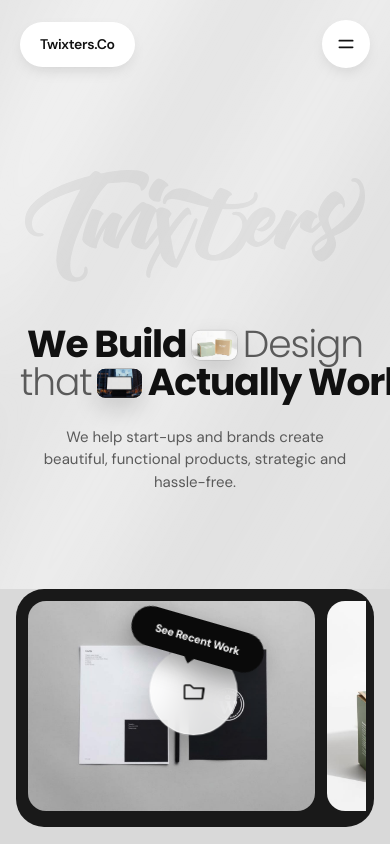
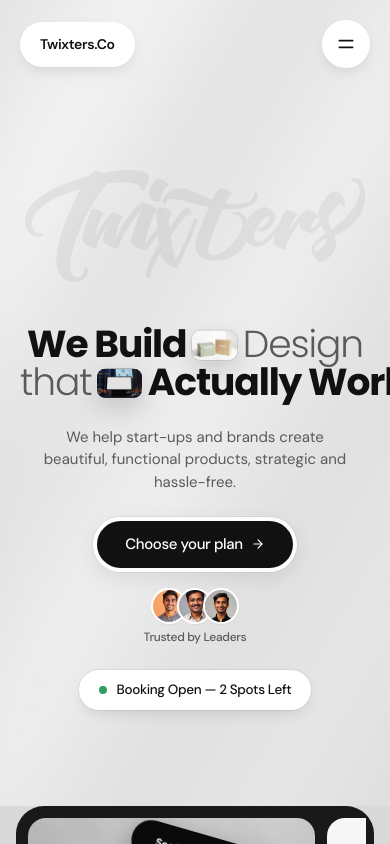
Before and after one commit to AmoghSamarth/Twixters.co, a React (Vite) app: page / in a window 390 px wide. Shown: the top 844 px of the page. Built offline with nearby package versions, Linux system fonts and the light colour scheme.

Commit message:
feat: reinstate hero CTA group and interactive pricing section matching reference

```diff
--- a/src/App.jsx
+++ b/src/App.jsx
@@ -6,6 +6,7 @@ import { Process } from "./components/tw/process";
 import { Testimonials } from "./components/tw/testimonials";
 import { CaseStudies } from "./components/tw/case-studies";
 import { Founder } from "./components/tw/founder";
+import { Pricing } from "./components/tw/pricing";
 import { Faq } from "./components/tw/faq";
 import { FinalCta } from "./components/tw/final-cta";
 import { StructuredData } from "./components/tw/structured-data";
@@ -23,6 +24,7 @@ export default function App() {
         <Testimonials />
         <CaseStudies />
         <Founder />
+        <Pricing />
         <Faq />
         <FinalCta />
       </main>
--- a/src/components/tw/hero.jsx
+++ b/src/components/tw/hero.jsx
@@ -1,5 +1,6 @@
 import { useEffect, useState } from "react";
 import { hero } from "../../content/site";
+import { InkPill, StatusPill } from "./primitives";
 import { Reveal } from "./reveal";
 function TwixtersWatermark({ className = "" }) {
   return <svg
@@ -93,6 +94,46 @@ export function Hero() {
             {hero.sub}
           </p>
         </Reveal>
+
+        {/* CTA & Trusted by group */}
+        <Reveal
+          delay={280}
+          className="mt-6 flex flex-col items-center justify-center gap-4 sm:mt-8 sm:flex-row sm:gap-6"
+        >
+          {/* Obsidian CTA pill with white capsule outer frame */}
+          <div className="rounded-full p-1 bg-surface/90 shadow-[0_6px_20px_rgba(0,0,0,0.08)] ring-1 ring-black/5">
+            <InkPill href={hero.cta.href} className="min-h-[46px] px-7 py-3 text-[15px] sm:text-[16px]">
+              {hero.cta.label}
+            </InkPill>
+          </div>
+
+          {/* Real avatar stack + Trusted by Leaders */}
+          <div className="flex flex-col items-center gap-1 sm:items-start">
+            <ul className="flex items-center pl-2.5">
+              {hero.avatars.map((a) => (
+                <li key={a.src} className="-ml-2.5">
+                  <img
+                    src={a.src}
+                    alt={a.alt}
+                    width={72}
+                    height={72}
+                    loading="lazy"
+                    decoding="async"
+                    className="size-9 rounded-full border-2 border-surface object-cover shadow-xs"
+                  />
+                </li>
+              ))}
+            </ul>
+            <p className="text-[12px] font-medium tracking-tight text-ink-muted">{hero.trustLabel}</p>
+          </div>
+        </Reveal>
+
+        {/* Booking Open status pill with pulsing green dot */}
+        <Reveal delay={340} className="mt-6 flex justify-center sm:mt-8">
+          <StatusPill className="px-5 py-2.5 text-[13.5px] shadow-[0_2px_8px_rgba(0,0,0,0.06)] ring-1 ring-black/5">
+            {hero.availability}
+          </StatusPill>
+        </Reveal>
       </div>
     </section>
   );
--- a/src/components/tw/pricing.jsx
+++ b/src/components/tw/pricing.jsx
@@ -1,8 +1,11 @@
+import { useState } from "react";
 import { capabilities, pricing } from "../../content/site";
 import { ArrowUpRight, Eyebrow } from "./primitives";
 import { Reveal } from "./reveal";
+
 function PlusInCircle() {
-  return <svg
+  return (
+    <svg
       viewBox="0 0 24 24"
       fill="none"
       stroke="currentColor"
@@ -13,10 +16,24 @@ function PlusInCircle() {
     >
       <circle cx="12" cy="12" r="9.25" />
       <path d="M12 8.25v7.5M8.25 12h7.5" />
-    </svg>;
+    </svg>
+  );
 }
+
 export function Pricing() {
-  return <section id="pricing" aria-labelledby="pricing-heading" className="px-5 py-24 sm:px-8 sm:py-32">
+  const [isCustom, setIsCustom] = useState(false);
+
+  const customIncluded = [
+    "Tailored scope & deliverables",
+    "One-off fee or milestone billing",
+    "End-to-end collaboration",
+    "High-impact execution",
+    "Workshops & reviews",
+    "Full documentation & assets"
+  ];
+
+  return (
+    <section id="pricing" aria-labelledby="pricing-heading" className="px-5 py-24 sm:px-8 sm:py-32">
       <Reveal className="mx-auto max-w-[1200px]">
         <Eyebrow>{pricing.eyebrow}</Eyebrow>
         <h2
@@ -29,31 +46,54 @@ export function Pricing() {
 
       <Reveal delay={90} className="mx-auto mt-14 max-w-[1200px]">
         <div className="grid gap-10 rounded-[28px] bg-gradient-to-b from-[#e8e8e8] to-[#f7f7f7] p-6 shadow-lift sm:rounded-[36px] sm:p-10 lg:grid-cols-[40%_1fr] lg:gap-14">
-          {
-    /* Price column */
-  }
+          {/* Price column */}
           <div className="flex flex-col justify-between">
             <div>
-              {
-    /* Plan indicator. The reference shows a two-state control, but
-       the current implementation defines only the "One Time" plan —
-       no second plan or price is invented here. */
-  }
+              {/* Interactive plan switcher toggle */}
               <div className="inline-flex items-center gap-1 rounded-pill bg-[#dcdcdc] p-1">
-                <span className="rounded-pill bg-accent px-4 py-2 text-[13px] font-semibold tracking-tight text-white">
+                <button
+                  type="button"
+                  onClick={() => setIsCustom(false)}
+                  className={`rounded-pill px-4 py-2 text-[13px] font-semibold tracking-tight transition-all duration-300 ${
+                    !isCustom
+                      ? "bg-accent text-white shadow-xs"
+                      : "text-ink-muted hover:text-ink"
+                  }`}
+                >
                   {pricing.planLabel}
-                </span>
-                <span className="px-4 py-2 text-[13px] font-medium tracking-tight text-ink-muted">
+                </button>
+                <button
+                  type="button"
+                  onClick={() => setIsCustom(true)}
+                  className={`rounded-pill px-4 py-2 text-[13px] font-semibold tracking-tight transition-all duration-300 ${
+                    isCustom
+                      ? "bg-accent text-white shadow-xs"
+                      : "text-ink-muted hover:text-ink"
+                  }`}
+                >
                   {pricing.planNote}
-                </span>
+                </button>
               </div>
 
-              <p className="mt-8 flex flex-wrap items-baseline gap-2">
+              <div className="mt-8 transition-opacity duration-300">
+                {!isCustom ? (
+                  <p className="flex flex-wrap items-baseline gap-2">
                     <span className="text-[clamp(2.6rem,7vw,3.6rem)] leading-none font-bold tracking-[-0.035em] text-ink">
                       {pricing.price}
                     </span>
-                <span className="text-[19px] font-normal text-ink-faint">{pricing.priceSuffix}</span>
+                    <span className="text-[19px] font-normal text-ink-faint">
+                      {pricing.priceSuffix}
+                    </span>
                   </p>
+                ) : (
+                  <p className="flex flex-wrap items-baseline gap-2">
+                    <span className="text-[19px] font-normal text-ink-faint">from</span>
+                    <span className="text-[clamp(2.6rem,7vw,3.6rem)] leading-none font-bold tracking-[-0.035em] text-ink">
+                      $11,500
+                    </span>
+                  </p>
+                )}
+              </div>
             </div>
 
             <div className="mt-10">
@@ -73,28 +113,32 @@ export function Pricing() {
             </div>
           </div>
 
-          {
-    /* Included column */
-  }
+          {/* Included column */}
           <div className="rounded-[22px] bg-surface p-6 shadow-float sm:p-8">
             <h3 className="text-[15px] font-semibold tracking-tight text-ink">
               {pricing.includedTitle}
             </h3>
-            <ul className="mt-5 grid gap-3.5">
-              {pricing.included.map((item) => <li key={item} className="flex items-start gap-3">
+            <ul className="mt-5 grid gap-3.5 transition-all duration-300">
+              {(!isCustom ? pricing.included : customIncluded).map((item) => (
+                <li key={item} className="flex items-start gap-3">
                   <PlusInCircle />
                   <span className="text-[15px] leading-[1.5] text-ink-muted">{item}</span>
-                </li>)}
+                </li>
+              ))}
             </ul>
 
             <div className="mt-8 border-t border-hair-soft pt-7">
-              <p className="text-[15px] leading-[1.6] text-ink-muted">{pricing.bio.text}</p>
+              <p className="text-[15px] leading-[1.6] text-ink-muted">
+                {!isCustom
+                  ? pricing.bio.text
+                  : "Effortless process. Exceptional results. Working with Raj and the Twixters team felt like having an in-house elite design partner on speed dial."}
+              </p>
               <div className="mt-5 flex items-center gap-3.5">
                 <img
                   src={pricing.bio.avatar}
                   alt={`${pricing.bio.name}, ${pricing.bio.role}`}
                   width={900}
-    height={1e3}
+                  height={1000}
                   loading="lazy"
                   decoding="async"
                   className="size-11 rounded-full object-cover"
@@ -111,12 +155,11 @@ export function Pricing() {
         </div>
       </Reveal>
 
-      {
-    /* Capability grid — plain editorial rows, never cards. */
-  }
+      {/* Capability grid */}
       <Reveal delay={60} className="mx-auto mt-11 max-w-[1200px] sm:mt-14">
         <ul className="grid gap-x-10 gap-y-5 sm:grid-cols-2 lg:grid-cols-3">
-          {capabilities.map((item) => <li key={item} className="flex items-center gap-3">
+          {capabilities.map((item) => (
+            <li key={item} className="flex items-center gap-3">
               <svg
                 viewBox="0 0 24 24"
                 fill="none"
@@ -129,8 +172,10 @@ export function Pricing() {
                 <path d="M4 12.5 9 17.5 20 6.5" />
               </svg>
               <span className="text-[15px] tracking-tight text-ink">{item}</span>
-            </li>)}
+            </li>
+          ))}
         </ul>
       </Reveal>
-    </section>;
+    </section>
+  );
 }
--- a/src/data/site.js
+++ b/src/data/site.js
@@ -11,6 +11,7 @@ export const site = {
     { label: "Process", href: "#process" },
     { label: "Services", href: "#services" },
     { label: "About", href: "#about" },
+    { label: "Pricing", href: "#pricing" },
     { label: "FAQ", href: "#faq" },
     { label: "Contact", href: "#contact" }
   ]
```
Lines whose indentation alone changed are shown as unchanged.
